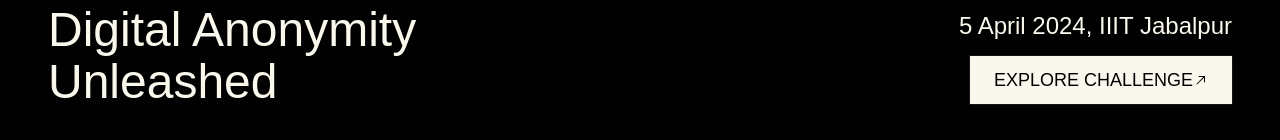
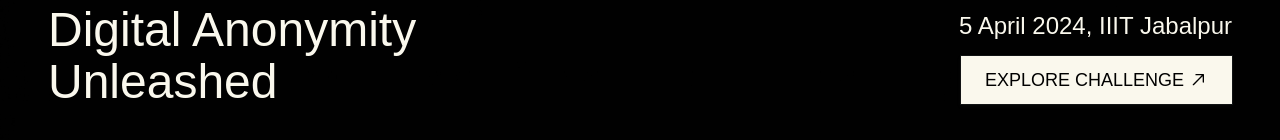
Before and after one commit to BitByte-TPC/hackbyte, a Next.js app: page / in a window 1280 px wide. Shown: the part 154-294 px from the top of the page. Built offline with nearby package versions, Linux system fonts and the light colour scheme; a web font is replaced by a local one.

Commit message:
fix button

```diff
--- a/app/not-found.jsx
+++ b/app/not-found.jsx
@@ -1,5 +1,4 @@
 "use client";
-import { Button } from "@/components/ui/button";
 import Link from "next/link";
 import { useRouter } from "next/navigation";
 
@@ -35,9 +34,8 @@ export default function NotFound() {
           </p>
 
           <div class="flex items-center w-full mt-6 gap-x-3 shrink-0 sm:w-auto">
-            <Button
+            <button
               onClick={() => router.back()}
-              size="sm"
               class="flex items-center justify-center w-1/2 px-5 py-2 text-sm
                 text-gray-700 transition-colors duration-200 bg-white border
                 rounded-lg gap-x-2 sm:w-auto hover:bg-gray-100"
@@ -58,16 +56,15 @@ export default function NotFound() {
               </svg>
 
               <span>Go back</span>
-            </Button>
+            </button>
 
-            <Button
-              size="sm"
+            <button
               class="w-1/2 px-5 py-2 text-sm tracking-wide text-white
                 transition-colors duration-200 bg-blue-500 rounded-lg
                 shrink-0 sm:w-auto hover:bg-blue-600"
             >
               <Link href="/">Take me home</Link>
-            </Button>
+            </button>
           </div>
         </div>
       </div>
--- a/app/page.js
+++ b/app/page.js
@@ -50,7 +50,7 @@ export default function Home() {
             }}
           >
             Explore Challenge
-            <ArrowTopRightIcon />
+            <ArrowTopRightIcon className="w-5 h-5 ml-1" />
           </Button>
         </div>
       </div>
```
